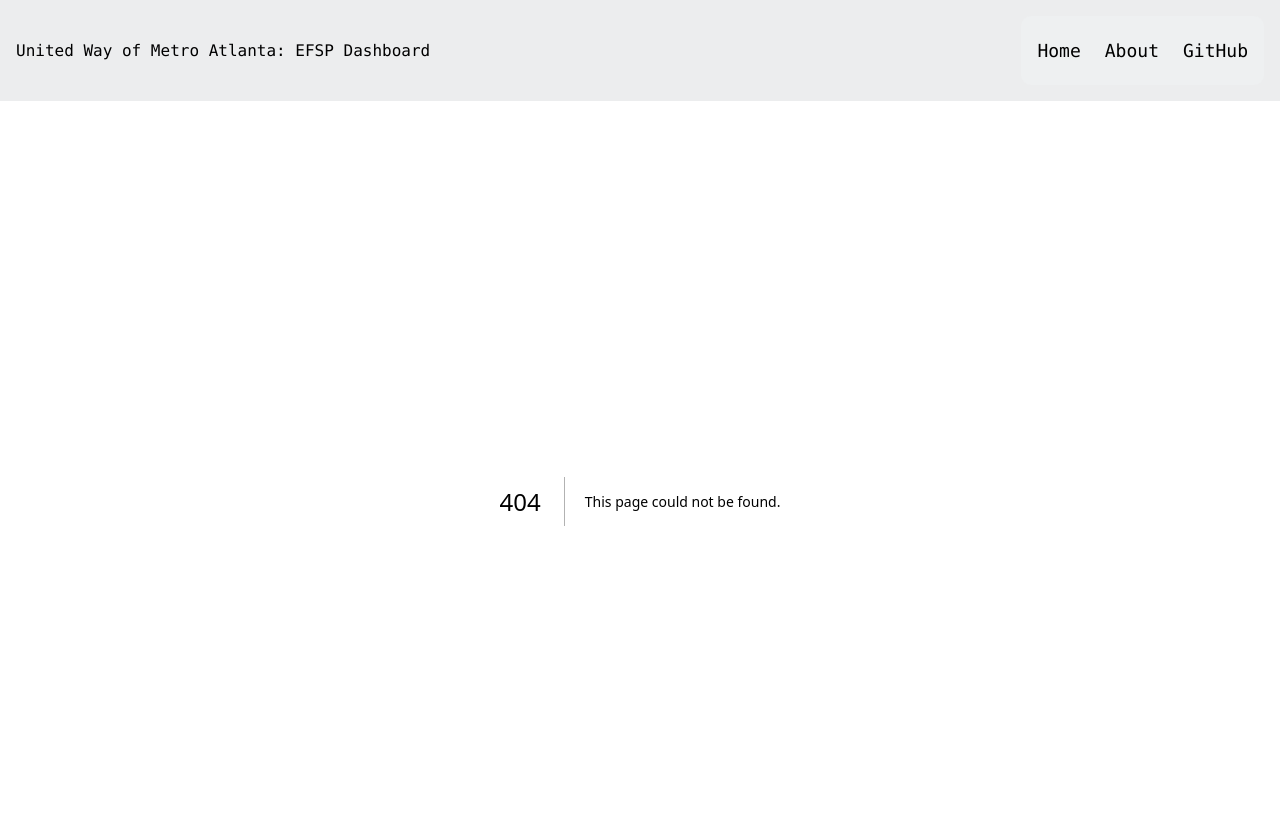
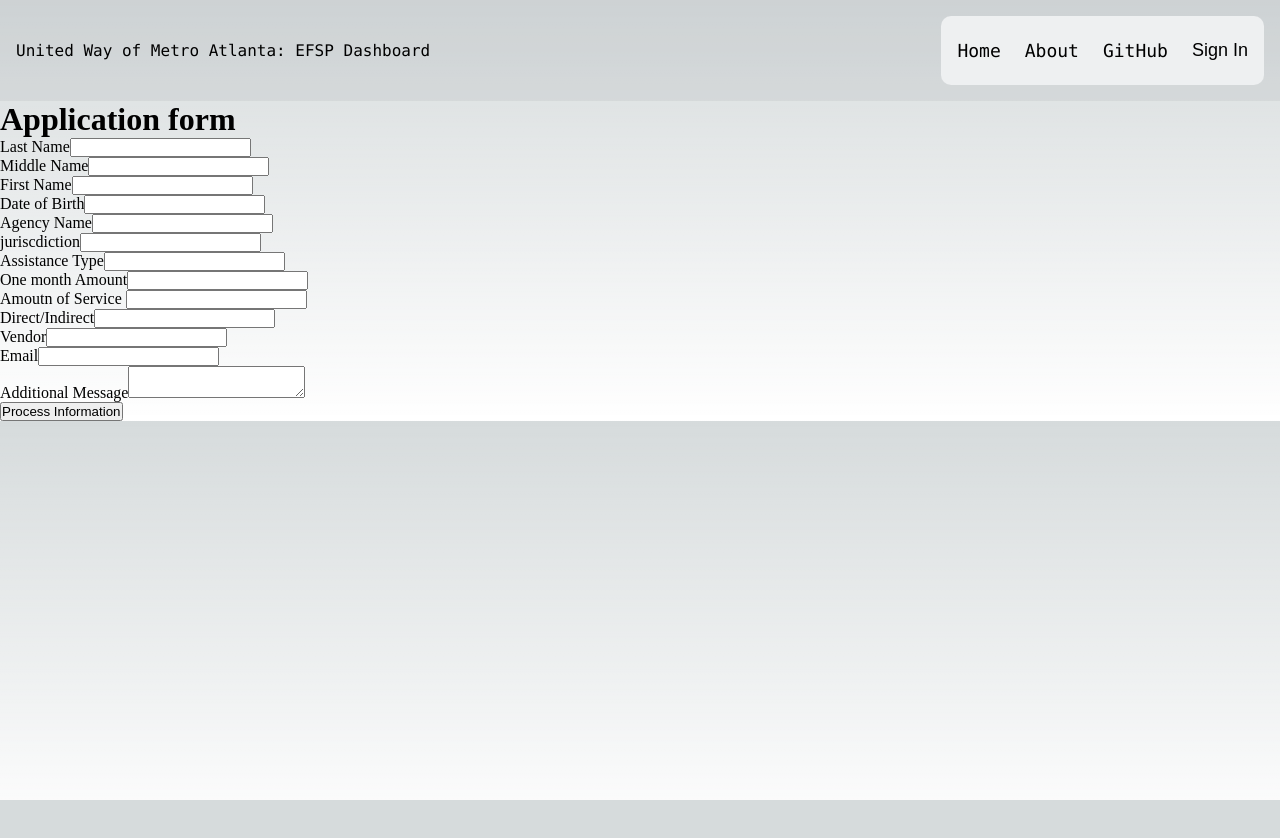
Before and after one commit to AndrewSpittlemeister/c4g-efsp-front-end, a Next.js app: page /form in a window 1280 px wide. Before the commit this address had no page. Shown: the top 838 px of the page. After the commit the page ends 800 px from the top, so only its background shows below. Built offline with nearby package versions, Linux system fonts and the light colour scheme; no server answers.

Commit message:
Added login page with auth integration Added schema for form

```diff
--- a/components/NavBar.js
+++ b/components/NavBar.js
@@ -1,6 +1,8 @@
 import Link from "next/link";
 import React, { useState } from "react";
 import NavItem from "@/components/NavItem";
+import { useSession, signIn, signOut } from "next-auth/react"
+import styles from '@/styles/Home.module.css'
 
 const MENU_LIST = [
   { text: "Home", href: "/" },
@@ -11,6 +13,7 @@ const MENU_LIST = [
 export default function Navbar() {
   const [navActive, setNavActive] = useState(null);
   const [activeIdx, setActiveIdx] = useState(-1);
+  const { data: session } = useSession();
 
   return (
     <header>
@@ -36,6 +39,21 @@ export default function Navbar() {
               <NavItem active={activeIdx === idx} {...menu} />
             </div>
           ))}
+          {
+            session ? (
+              <div>
+                <button className={styles.invisibleButton} onClick={() => signOut()}>
+                  {'Sign out'}
+                </button>
+              </div>
+            ) : (
+              <div>
+                <button className={styles.invisibleButton} onClick={() => signIn()}>
+                  {'Sign In'}
+                </button>
+              </div>
+            )
+          }
         </div>
       </nav>
     </header>
--- a/package.json
+++ b/package.json
@@ -13,6 +13,7 @@
     "eslint": "8.32.0",
     "eslint-config-next": "13.1.6",
     "next": "13.1.6",
+    "next-auth": "^4.19.2",
     "next-pwa": "^5.6.0",
     "react": "18.2.0",
     "react-dom": "18.2.0"
--- a/pages/_app.js
+++ b/pages/_app.js
@@ -1,11 +1,15 @@
 import '@/styles/globals.css'
 import Navbar from '@/components/NavBar';
+import { SessionProvider } from "next-auth/react"
 
-export default function App({ Component, pageProps }) {
+export default function App({
+  Component,
+  pageProps: { session, ...pageProps },
+}) {
   return (
-    <>
+    <SessionProvider session={session}>
       <Navbar />
       <Component {...pageProps} />
-    </>
+    </SessionProvider>
   );
 }
--- /dev/null
+++ b/pages/form.js
@@ -0,0 +1,142 @@
+import React, { useState } from "react"
+
+export default function Contact() {
+  const [formData, setFormData] = useState({
+    lastname: "",
+    middlename: "",
+    firstname: "",
+    dob: "",
+    agencyname: "",
+    juriscdiction: "",
+    assistancetype: "",
+    onemonthamt: "",
+    serviceamt: "",
+    directIndirect: "",
+    vendor: "",
+    email: "",
+    message: ""
+  });
+
+  const [formSuccess, setFormSuccess] = useState(false)
+  const [formSuccessMessage, setFormSuccessMessage] = useState("")
+
+  const handleInput = (e) => {
+    const fieldName = e.target.name;
+    const fieldValue = e.target.value;
+
+    setFormData((prevState) => ({
+      ...prevState,
+      [fieldName]: fieldValue
+    }));
+  }
+
+  const submitForm = (e) => {
+    // We don't want the page to refresh
+    e.preventDefault()
+
+    const formURL = e.target.action
+    const data = new FormData()
+
+    // Turn our formData state into data we can use with a form submission
+    Object.entries(formData).forEach(([key, value]) => {
+      data.append(key, value);
+    })
+
+    // POST the data to the URL of the form
+    fetch(formURL, {
+      method: "POST",
+      body: data,
+      headers: {
+        'accept': 'application/json',
+      },
+    }).then((response) => response.json())
+    .then((data) => {
+      setFormData({
+        name: "",
+        email: "",
+        message: ""
+      })
+
+      setFormSuccess(true)
+      setFormSuccessMessage(data.submission_text)
+    })
+  }
+
+  return (
+    <div>
+      <h1>Application form</h1>
+      {formSuccess ?
+        <div>{formSuccessMessage}</div>
+        :
+        <form method="POST" action="https://www.formbackend.com/f/664decaabbf1c319" onSubmit={submitForm}>
+        <div>
+          <label>Last Name</label>
+          <input type="text" name="name" onChange={handleInput} value={formData.lastname} />
+        </div>
+
+        <div>
+            <label>Middle Name</label>
+            <input type="text" name="name" onChange={handleInput} value={formData.middlename} />
+          </div>
+
+          <div>
+            <label>First Name</label>
+            <input type="text" name="name" onChange={handleInput} value={formData.firstname} />
+          </div>
+
+          <div>
+            <label>Date of Birth</label>
+            <input type="text" name="name" onChange={handleInput} value={formData.dob} />
+          </div>
+
+          <div>
+            <label>Agency Name</label>
+            <input type="text" name="name" onChange={handleInput} value={formData.agencyname} />
+          </div>
+
+          <div>
+            <label>juriscdiction</label>
+            <input type="text" name="email" onChange={handleInput} value={formData.juriscdiction} />
+          </div>
+
+          <div>
+            <label>Assistance Type</label>
+            <input type="text" name="email" onChange={handleInput} value={formData.assistancetype} />
+          </div>
+
+          <div>
+            <label>One month Amount</label>
+            <input type="text" name="email" onChange={handleInput} value={formData.onemonthamt} />
+          </div>
+
+          <div>
+            <label>Amoutn of Service </label>
+            <input type="text" name="email" onChange={handleInput} value={formData.serviceamt} />
+          </div>
+
+          <div>
+            <label>Direct/Indirect</label>
+            <input type="text" name="email" onChange={handleInput} value={formData.directIndirect} />
+          </div>
+
+          <div>
+            <label>Vendor</label>
+            <input type="text" name="email" onChange={handleInput} value={formData.vendor} />
+          </div>
+
+          <div>
+            <label>Email</label>
+            <input type="text" name="email" onChange={handleInput} value={formData.email} />
+          </div>
+
+          <div>
+            <label>Additional Message</label>
+            <textarea name="message" onChange={handleInput} value={formData.message}></textarea>
+          </div>
+
+          <button type="submit">Process Information</button>
+        </form>
+      }
+    </div>
+  )
+}
--- a/styles/Home.module.css
+++ b/styles/Home.module.css
@@ -1,3 +1,12 @@
+.container {
+  padding: 1rem 1.2rem;
+  background: rgba(var(--card-rgb), 0.1);
+  transition: background 200ms, border 200ms;
+  margin-top: 1rem;
+  font-family: var(--font-mono);
+  font-size: 16px;
+}
+
 .main {
   display: flex;
   flex-direction: column;
@@ -61,6 +70,8 @@
   border: 1px solid rgba(var(--card-border-rgb), 0.5);
   transition: background 200ms, border 200ms;
   margin-top: 3rem;
+  font-family: var(--font-mono);
+  font-size: 16px;
 }
 
 .card span {
@@ -223,3 +234,33 @@
     transform: none;
   }
 }
+
+.button {
+  background-color: #d1a53e;
+  font-size: 20px;
+  border-radius: 2px;
+  font-weight: bold;
+  border: 1px;
+  min-width: 20%;
+  min-height: 100px;
+}
+
+.button:hover {
+  background-color: rgba(103, 101, 101, 0.369);
+}
+
+.invisibleButton {
+  background-color: transparent;
+  border: none;
+  font-size: 18px;
+  position: relative;
+  transition: all 0.2s;
+}
+
+.invisibleButton:hover {
+  font-weight: bold;
+  text-decoration: underline;
+}
+.invisibleButton:hover:before{
+  width: 100%;
+}
```
Also changed, not shown: pages/about.js (+13 -2 lines), pages/api/auth/[...nextauth].js (added, +31 -0 lines), pages/index.js (+14 -7 lines), 1 other file (tests, documents, lock files or other folders).
